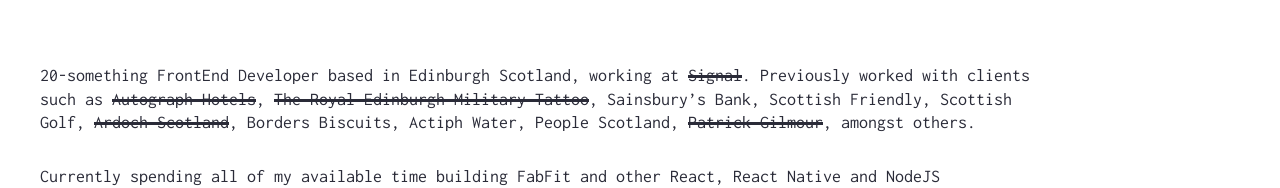
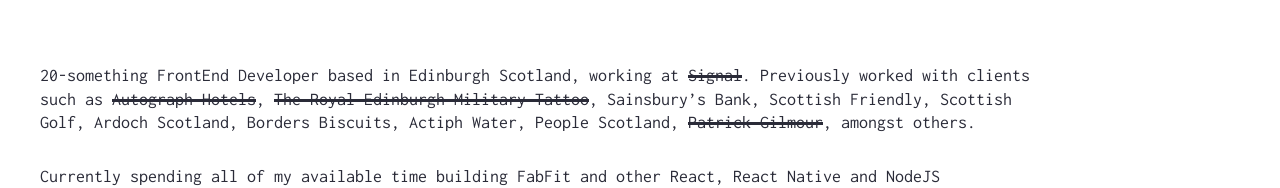
Before and after one commit to jhalvorson/halvorson.co.uk-nextjs, a Next.js app: page / in a window 1280 px wide. Shown: the part 423-611 px from the top of the page. Built offline with nearby package versions, Linux system fonts and the light colour scheme.

Commit message:
Remove link to Ardoch 😢

```diff
--- a/pages/index.js
+++ b/pages/index.js
@@ -113,7 +113,7 @@
             >
               The Royal Edinburgh Military Tattoo
             </a>, Sainsbury’s Bank, Scottish Friendly, Scottish Golf, {' '}
-            <a href="https://ardoch-scotland.com">Ardoch Scotland</a>, Borders
+            Ardoch Scotland, Borders
             Biscuits, Actiph Water, People Scotland,{' '}
             <a href="https://patrickgilmour.co.uk/" target="_blank">
               Patrick Gilmour
```
